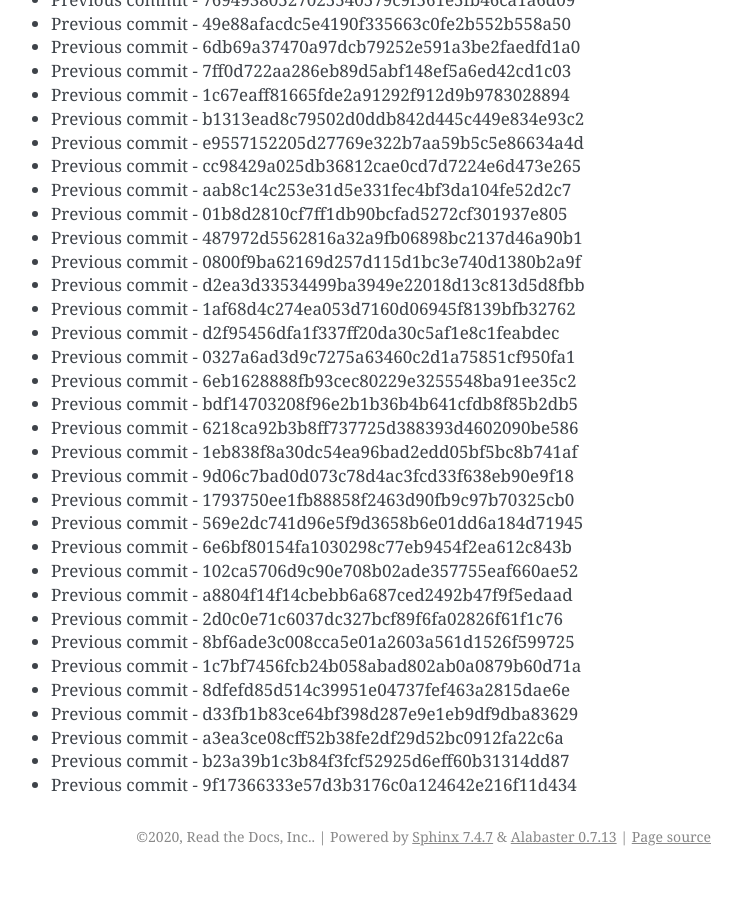
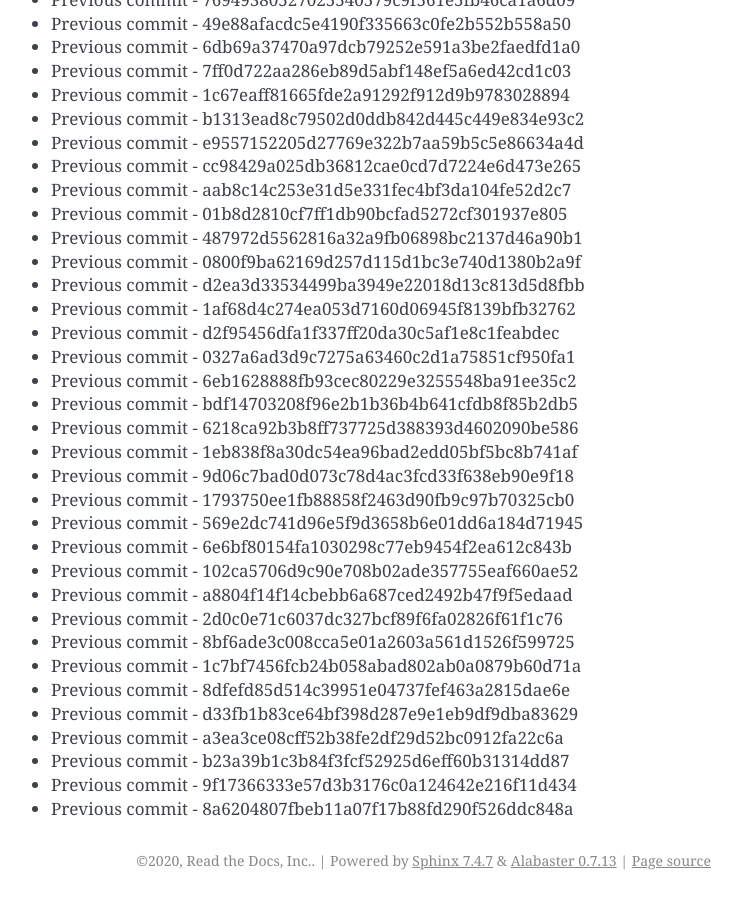
Before and after one commit to readthedocs/rtd-git-stresstest, a Sphinx documentation site: the page built from docs/updates.rst, in a window 1280 px wide and 900 px high, scrolled down 16433 px. Shown: the whole window, without its empty margins (399-1141 px from the left). Built offline with Sphinx 7.4.7, drawn with Linux system fonts in a browser that asks for light colours; before the commit the page ends 17309 px from its top, so only the background shows below that.

Commit message:
Generating commit from previous: 8a6204807fbeb11a07f17b88fd290f526ddc848a

```diff
--- a/docs/updates.rst
+++ b/docs/updates.rst
@@ -722,3 +722,4 @@ It can be tested for any performance characteristics.
 * Previous commit - a3ea3ce08cff52b38fe2df29d52bc0912fa22c6a
 * Previous commit - b23a39b1c3b84f3fcf52925d6eff60b31314dd87
 * Previous commit - 9f17366333e57d3b3176c0a124642e216f11d434
+* Previous commit - 8a6204807fbeb11a07f17b88fd290f526ddc848a
```
